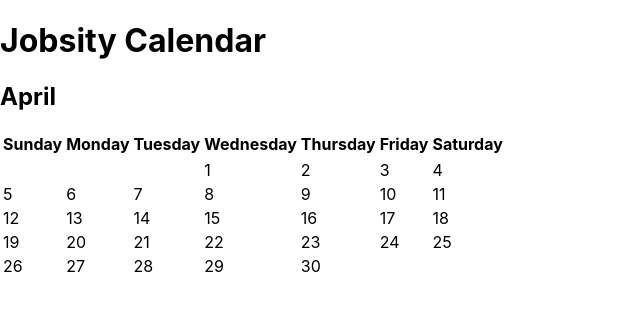
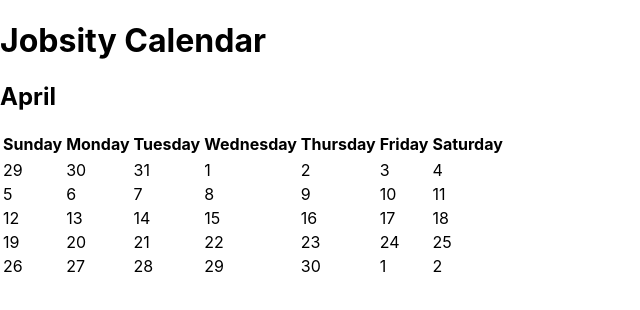
Before and after one commit to lslozano/react-calendar, a React (Create React App) app: page / in a window 1280 px wide. Shown: the top 310 px of the page, without its empty margins (0-640 px from the left). Built offline with nearby package versions, Linux system fonts and the light colour scheme.

Commit message:
Complete calendar view with last month days and preview of next month days

```diff
--- a/src/components/Date.js
+++ b/src/components/Date.js
@@ -7,15 +7,67 @@
     return firstDate
   }
 
-  const blankSquare = () => {
-    let square = []
+  const endOfMonth = () => {
+    let lastDate = moment().endOf('month').format('d')
+    return parseInt(lastDate)
+  }
+
+  const prevMonthDays = () => {
+    let prevMonthLastDays = []
+    let prevMonthDaysSquares = []
 
     for (let i = 0; i < monthStartDate(); i++) {
-      square.push(
-        <td>{''}</td>
+      prevMonthLastDays.push(moment().startOf('month').subtract(i + 1, 'day').format('D'))
+      prevMonthLastDays.sort()
+    }
+
+    for (let i = 0; i < monthStartDate(); i++) {
+      prevMonthDaysSquares.push(
+        <td key={moment().startOf('month').subtract(i, 'day')}>{prevMonthLastDays[i]}</td>
       )
     }
-    return square
+
+    return prevMonthDaysSquares
+  }
+
+  const nextMonthDays = () => {
+    let nextMonthFirstDays = []
+    let nextMonthDaysSquares = []
+
+    switch(endOfMonth()) {
+      case 0:
+        nextMonthFirstDays = [1, 2, 3, 4, 5, 6]
+        break;
+      case 1:
+        nextMonthFirstDays = [1, 2, 3, 4, 5]
+        break;
+      case 2:
+        nextMonthFirstDays = [1, 2, 3, 4]
+        break;
+      case 3:
+        nextMonthFirstDays = [1, 2, 3]
+        break;
+      case 4:
+        nextMonthFirstDays = [1, 2]
+        break;
+      case 5:
+        nextMonthFirstDays = [1]
+        break;
+      case 6:
+        nextMonthFirstDays = []
+        break;
+      default:
+        nextMonthFirstDays = []
+        break;
+    }
+
+    for (let i = 0; i < nextMonthFirstDays.length; i++) {
+      nextMonthDaysSquares.push(
+        <td key={moment().endOf('month').add(i + 1, 'day')}>{nextMonthFirstDays[i]}</td>
+      )
+    }
+
+    return nextMonthDaysSquares
   }
 
   const daysOfMonth = () => {
@@ -37,10 +89,9 @@
   }
 
   const rows = () => {
-    const blocks = [...blankSquare(),...days()]
+    const blocks = [...prevMonthDays(),...days(),...nextMonthDays()]
     let rows = []
     let cells = []
-
     blocks.forEach((row, i) => {
       if (i % 7 !== 0) {
         cells.push(row)
@@ -54,6 +105,7 @@
         rows.push(cells)
       }
     })
+
     return rows
   }
 
```
